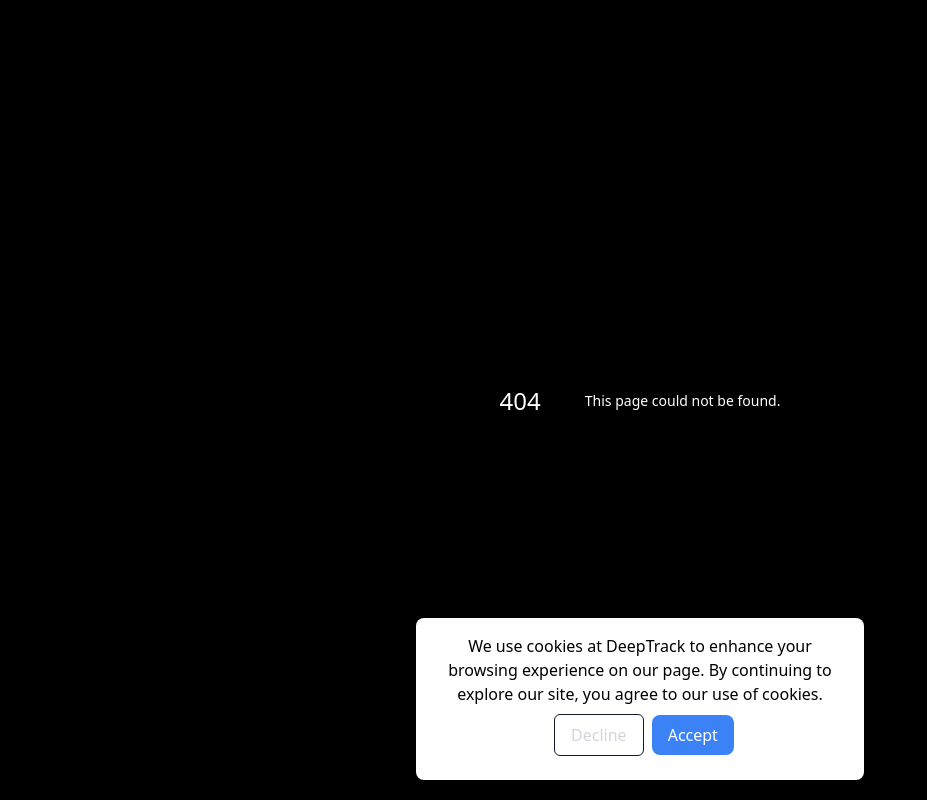
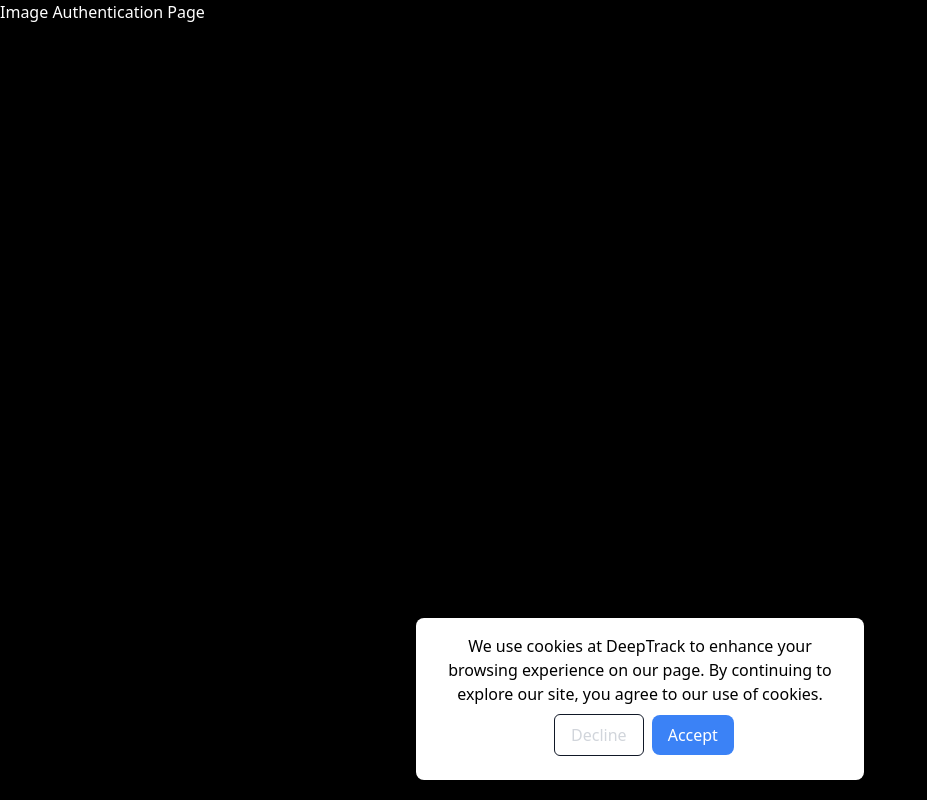
Before and after one commit to kaptuR-AI/captur-website, a Next.js app: page /image-authentication in a window 1280 px wide. Before the commit this address had no page. Shown: the whole page, without its empty margins (0-927 px from the left). Built offline with nearby package versions, Linux system fonts and the light colour scheme.

Commit message:
DEEPTRACK-2/feat:initialized the component

```diff
--- /dev/null
+++ b/app/image-authentication/page.tsx
@@ -0,0 +1,11 @@
+import React from 'react'
+
+const ImageAuthenticationPage = () => {
+  return (
+    <div>
+        <h1>Image Authentication Page</h1>
+    </div>
+  )
+}
+
+export default ImageAuthenticationPage;
--- a/components/landing-page/navigation.tsx
+++ b/components/landing-page/navigation.tsx
@@ -65,7 +65,7 @@ export function Navigation() {
                   </Link>
                 </NavigationMenuLink>
               </li>
-              <ListItem href="/" title="Image Authentication">
+              <ListItem href="/image-authentication" title="Image Authentication">
                 Verify image authenticity and detect manipulations using advanced AI analysis.
               </ListItem>
               <ListItem href="/" title="Audio Authentication">
```
